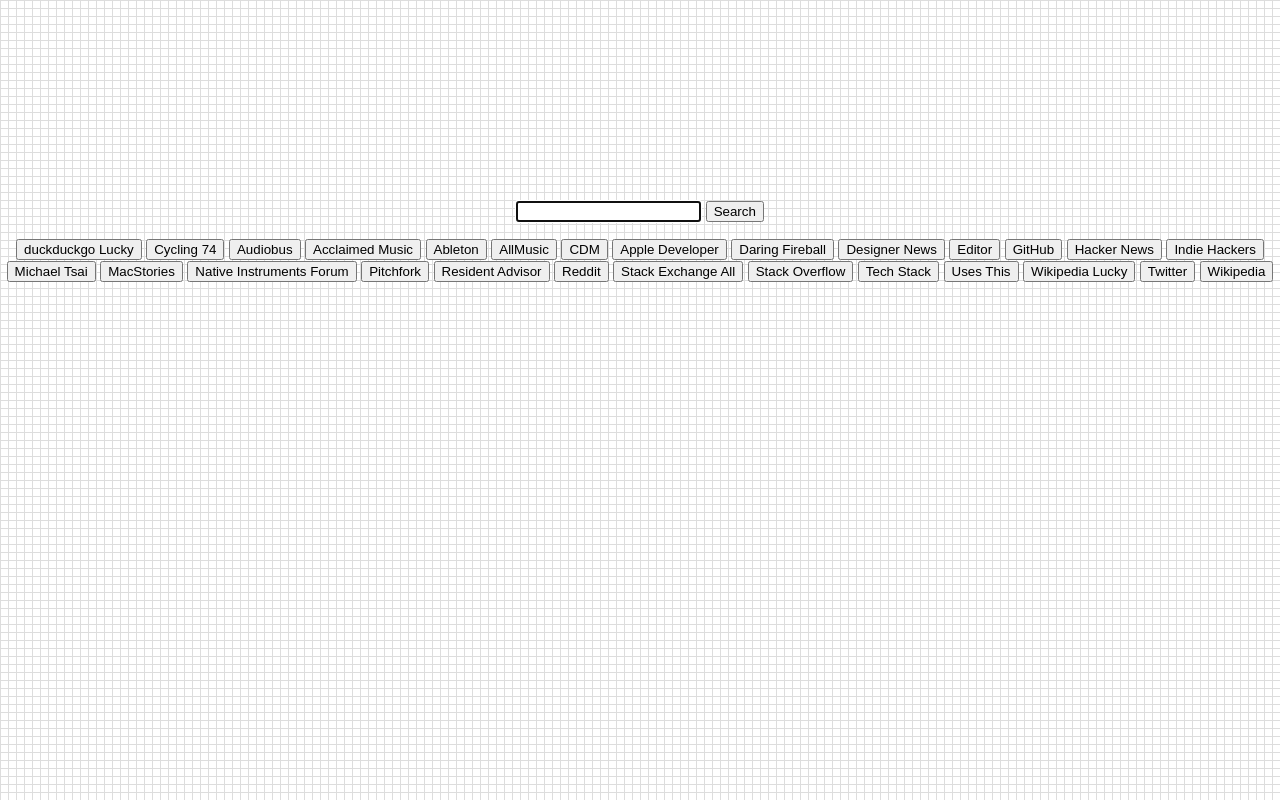
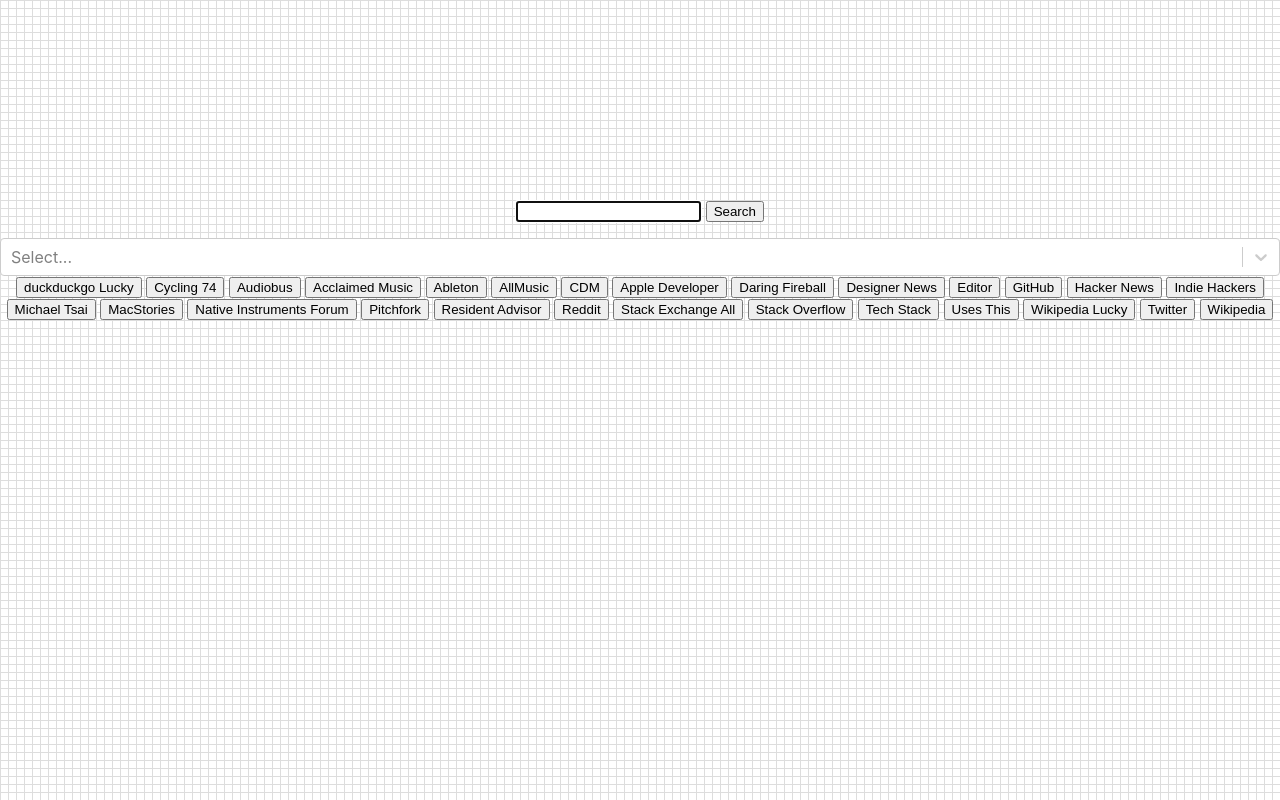
Before and after one commit to robenkleene/roben-kleene-search, a React (Create React App) app: page / in a window 1280 px wide. Built offline with nearby package versions, Linux system fonts and the light colour scheme.

Commit message:
Add select

```diff
--- a/package.json
+++ b/package.json
@@ -9,6 +9,7 @@
     "react": "^16.13.1",
     "react-dom": "^16.13.1",
     "react-scripts": "3.4.3",
+    "react-select": "^3.1.0",
     "styled-components": "^5.2.0"
   },
   "scripts": {
--- a/src/App.js
+++ b/src/App.js
@@ -2,11 +2,13 @@
 import './App.css';
 import Search from "components/Search/Search"
 import Engines from "components/Engines/Engines"
+import Chooser from "components/Chooser/Chooser"
 
 function App() {
   return (
     <div className="App">
       <Search />
+      <Chooser />
       <Engines />
     </div>
   );
--- /dev/null
+++ b/src/components/Chooser/Chooser.js
@@ -0,0 +1,17 @@
+import React from "react";
+import PropTypes from "prop-types";
+import Select from "react-select";
+
+const options = [
+  { value: "chocolate", label: "Chocolate" },
+  { value: "strawberry", label: "Strawberry" },
+  { value: "vanilla", label: "Vanilla" },
+];
+
+const Chooser = () => <Select options={options} />;
+
+Chooser.propTypes = {};
+
+Chooser.defaultProps = {};
+
+export default Chooser;
```
Also changed, not shown: 1 other file (tests, documents, lock files or other folders).
